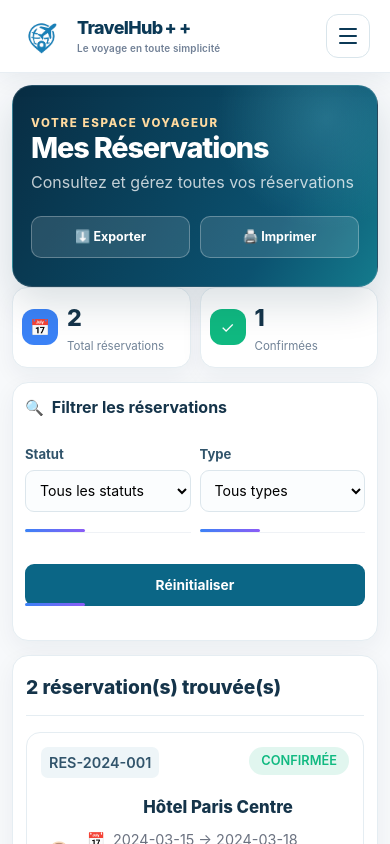
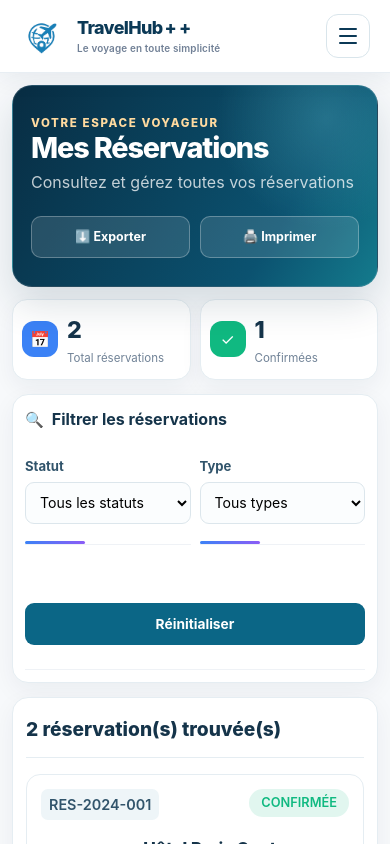
Before and after one commit to SaifEddineDev/projet-soa, a React (Create React App) app: page /reservations in a window 390 px wide. Shown: the top 844 px of the page. Built offline with nearby package versions, Linux system fonts and the light colour scheme; no server answers.

Commit message:
Align reservation filter controls and spacing

```diff
--- a/src/site-polish.css
+++ b/src/site-polish.css
@@ -759,6 +759,7 @@ img { max-width: 100%; }
 
 /* Keep the reservation filters compact and align reset with both selects. */
 .main-content .user-reservations-page .reservations-container { row-gap: 14px !important; }
+.main-content .user-reservations-page .reservations-header { margin-bottom: 12px !important; }
 .main-content .user-reservations-page .filters-section {
   grid-template-columns: minmax(220px, .9fr) minmax(0, 2.1fr) !important;
   align-items: center;
@@ -771,7 +772,12 @@ img { max-width: 100%; }
   gap: 9px !important;
 }
 .main-content .user-reservations-page .filter-group { min-width: 0; }
-.main-content .user-reservations-page .filter-group:last-child { padding-top: 23px; }
+.main-content .user-reservations-page .filters-grid .filter-group:last-child {
+  margin: 0;
+  padding: 27px 0 24px;
+  border-bottom: 1px solid rgba(203, 213, 225, 0.3);
+}
+.main-content .user-reservations-page .filters-grid .filter-group:last-child::before { bottom: 0; }
 .main-content .user-reservations-page .filter-group select,
 .main-content .user-reservations-page .btn-reset-filters {
   box-sizing: border-box;
@@ -796,6 +802,8 @@ img { max-width: 100%; }
   }
   .main-content .user-reservations-page .filter-group:last-child {
     grid-column: 1 / -1;
-    padding-top: 0;
+    padding: 0;
+    border-bottom: 0;
   }
+  .main-content .user-reservations-page .filters-grid .filter-group:last-child::before { display: none; }
 }
```
